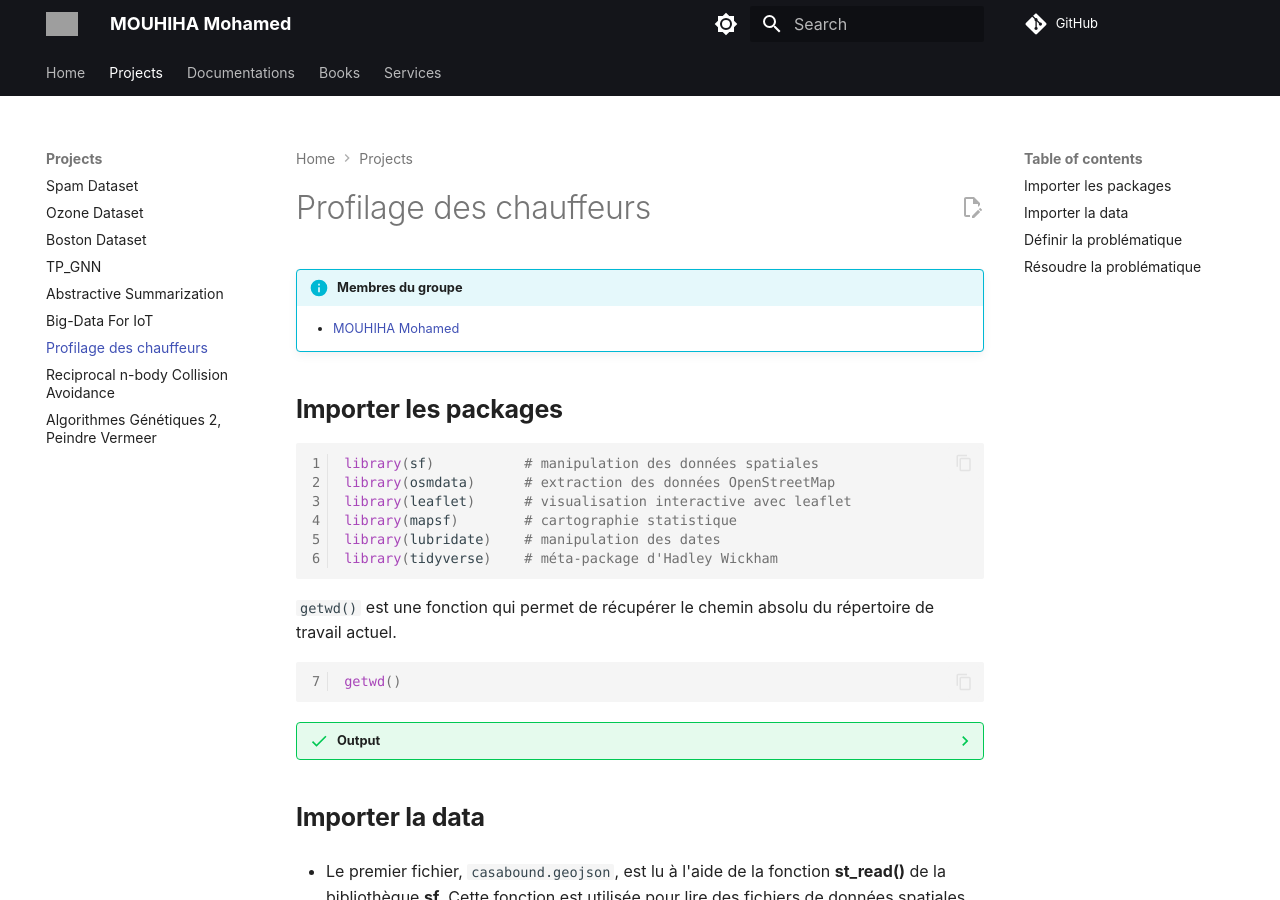
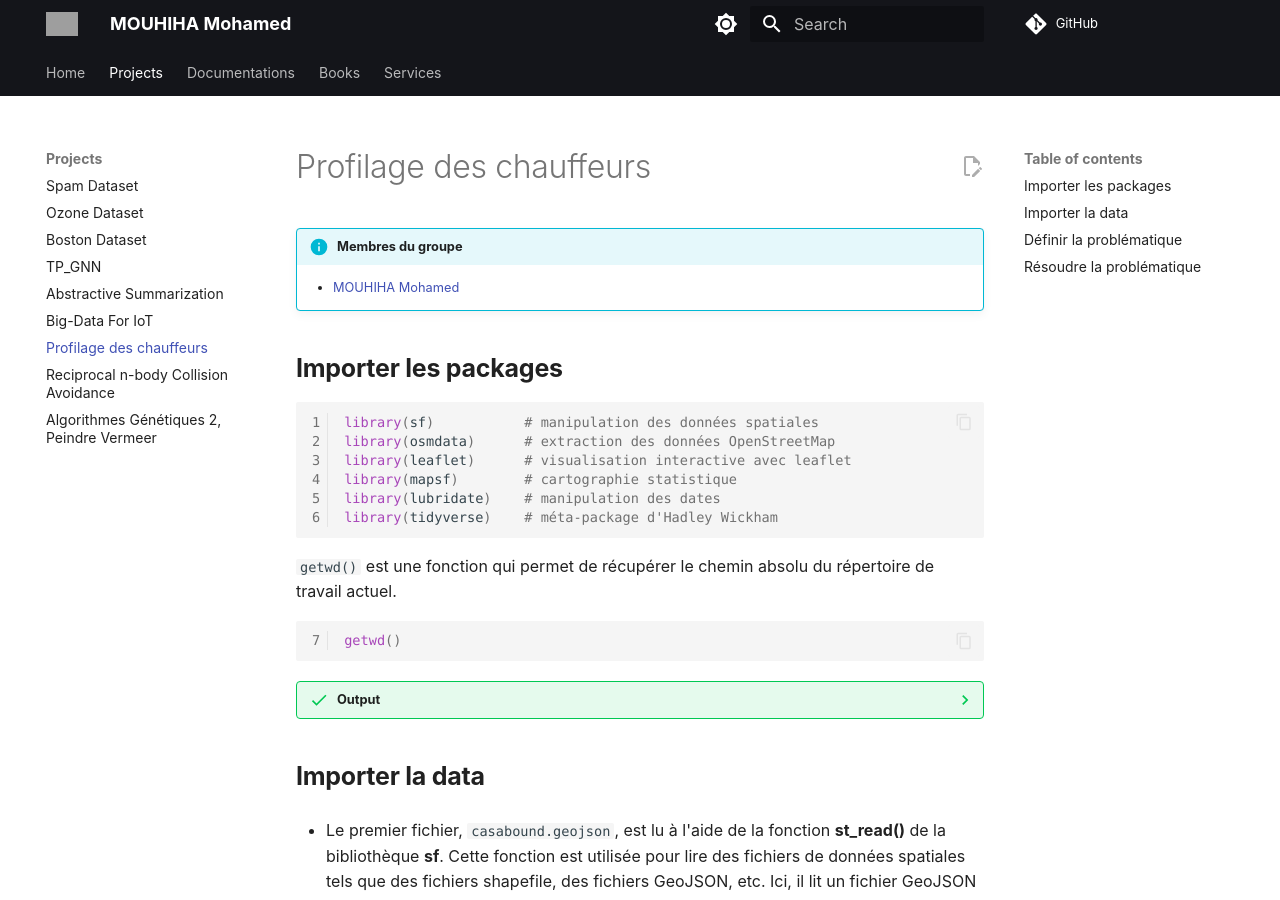
Before and after one commit to mouhihaMohamed702/mouhihaMohamed702, an MkDocs documentation site: the page built from web/projects/projet R.md, in a window 1280 px wide and 900 px high. Built offline with MkDocs 1.6.1 and Material for MkDocs 9.7.7, drawn with Linux system fonts in a browser that asks for light colours; comment, search, counter and statistics services are not loaded; grey boxes are pictures that could not be loaded.

Commit message:
last commit

```diff
--- a/mkdocs.yml
+++ b/mkdocs.yml
@@ -52,9 +52,7 @@
         # - navigation.expand
         - navigation.footer
         # - toc.integrate
-        - navigation.path
-        - navigation.indexes
-        - content.code.select
+
 
     custom_dir: overrides
 
```
